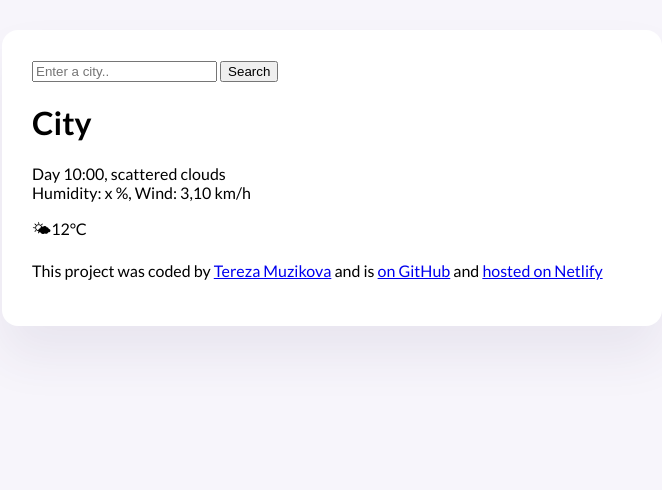
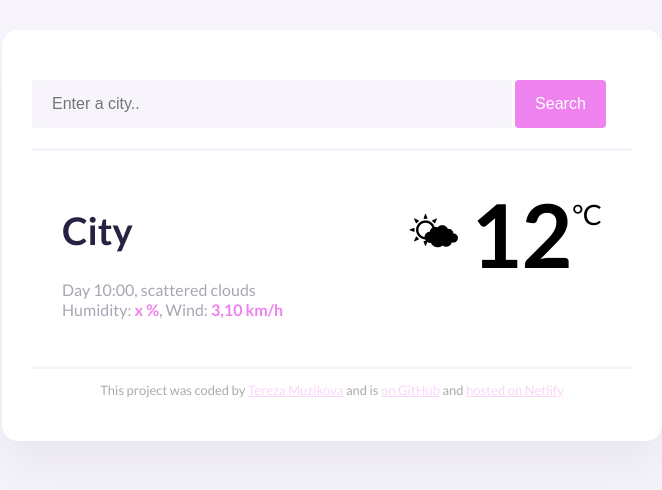
Before and after one commit to tmuzikova/weather-app-with-forecast, a plain HTML site: page index.html in a window 1280 px wide. Shown: the whole page, without its empty margins (308-970 px from the left). Drawn offline with nearby package versions, Linux system fonts and the light colour scheme.

Commit message:
css added

```diff
--- a/index.html
+++ b/index.html
@@ -31,18 +31,21 @@
         </form>
     </header>
     <main>
+        <div class="weatherAppData">
             <div class="currentInfo">
-            <h1>City</h1>
-            <p>
+                <h1 class="cityName">City</h1>
+                <p class="weather-app-details">
                 Day 10:00, scattered clouds
                 <br />
-             Humidity: x %, Wind: 3,10 km/h
+                 Humidity: <strong> x %</strong>, Wind: <strong>3,10 km/h</strong>
                  </p>
             </div>
             <div class="currentTemperature">
-             🌤12°C
+                 <div class="emoji">🌤</div><div class="tempValue">12</div><div class="tempUnit">°C</div>
+            </div>
         </div>
     </main>
+
       <footer>
         <p>
           This project was coded by
--- a/src/styles.css
+++ b/src/styles.css
@@ -10,3 +10,84 @@ body {
   padding: 30px;
   border-radius: 16px;
 }
+
+header {
+  border-bottom: solid #f7f5fb;
+  padding: 20px 0;
+}
+
+.search-input {
+  background-color: #f7f5fb;
+  border: none;
+  border-radius: 4px;
+  width: 80%;
+  padding: 15px 20px;
+  font-size: 16px;
+}
+
+.search-button {
+  background-color: violet;
+  padding: 15px 20px;
+  border: none;
+  border-radius: 4px;
+  color: white;
+  font-size: 16px;
+}
+
+.weatherAppData {
+  display: flex;
+  justify-content: space-between;
+}
+
+.cityName {
+  font-size: 38px;
+  font-weight: 700;
+  color: #272142;
+  line-height: 48px;
+}
+
+.weather-app-details {
+  font-size: 16px;
+  line-height: 20px;
+  color: rgba(39, 33, 66, 0.4);
+}
+
+.weather-app-details strong {
+  color: violet;
+}
+
+.currentTemperature {
+  display: flex;
+}
+
+.tempValue {
+  font-size: 88px;
+  font-weight: bold;
+  margin-left: 10px;
+}
+
+.emoji {
+  margin-top: 22px;
+  font-size: 44px;
+}
+
+.tempUnit {
+  margin-top: 16px;
+  font-size: 28px;
+}
+
+main {
+  border-bottom: solid #f7f5fb;
+  padding: 30px;
+}
+
+footer {
+  padding: 0px 20px;
+  font-size: 13px;
+  text-align: center;
+  opacity: 0.33;
+}
+
+a {
+  color: violet;
+}
```
Lines whose indentation alone changed are shown as unchanged.
